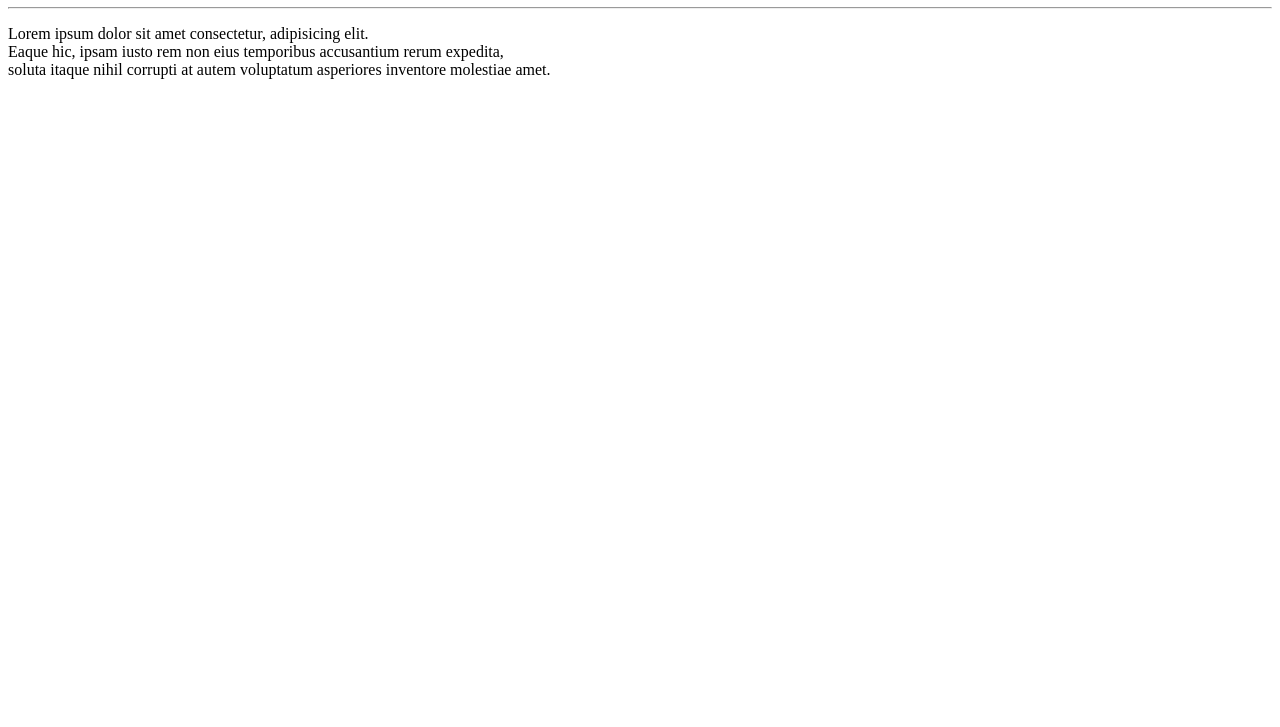
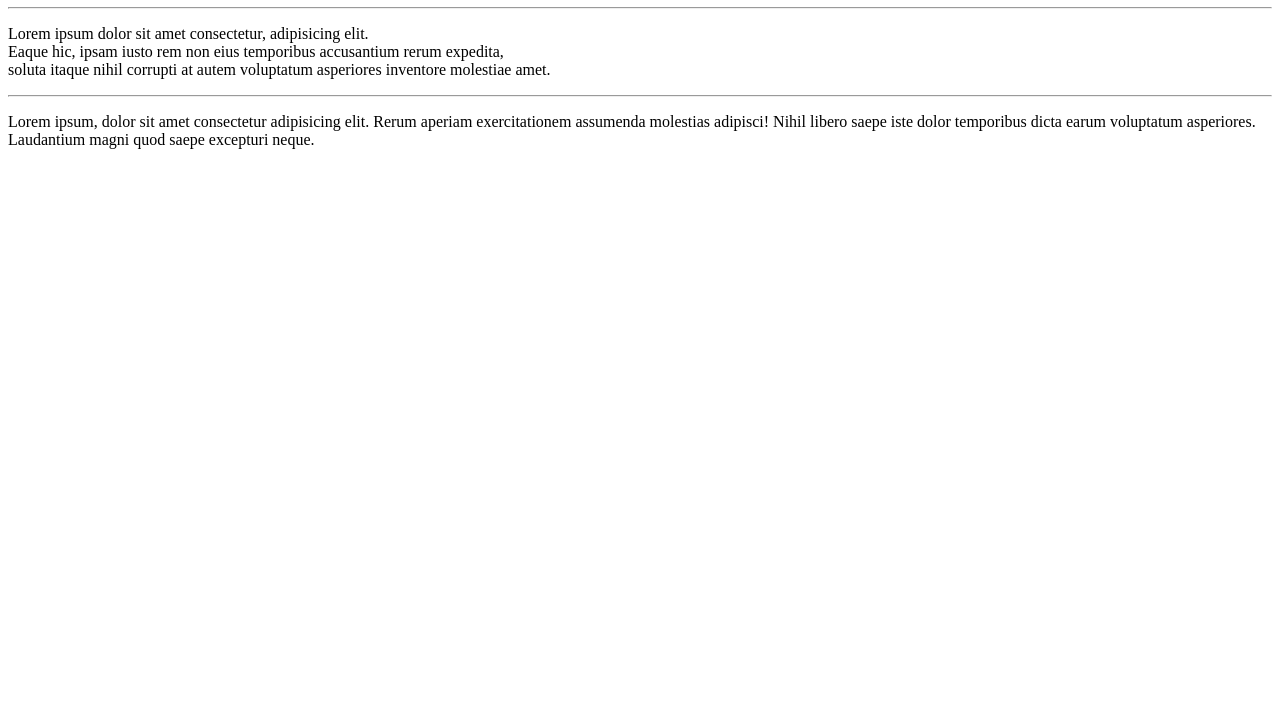
Before and after one commit to JohnVoyag/Ola-Mundo, a plain HTML site: page Site-Exemplo/Index.html in a window 1280 px wide. Shown: the part 73-800 px from the top of the page. Drawn offline with Linux system fonts and the light colour scheme.

Commit message:
Adicionei mais um paragrafo

```diff
--- a/Site-Exemplo/Index.html
+++ b/Site-Exemplo/Index.html
@@ -12,5 +12,7 @@
     <p>Lorem ipsum dolor sit amet consectetur, adipisicing elit.
          <br>Eaque hic, ipsam iusto rem non eius temporibus accusantium rerum expedita,
         <br> soluta itaque nihil corrupti at autem voluptatum asperiores inventore molestiae amet.</p>
+        <hr>
+        <p>Lorem ipsum, dolor sit amet consectetur adipisicing elit. Rerum aperiam exercitationem assumenda molestias adipisci! Nihil libero saepe iste dolor temporibus dicta earum voluptatum asperiores. Laudantium magni quod saepe excepturi neque.</p>
 </body>
 </html>
```
